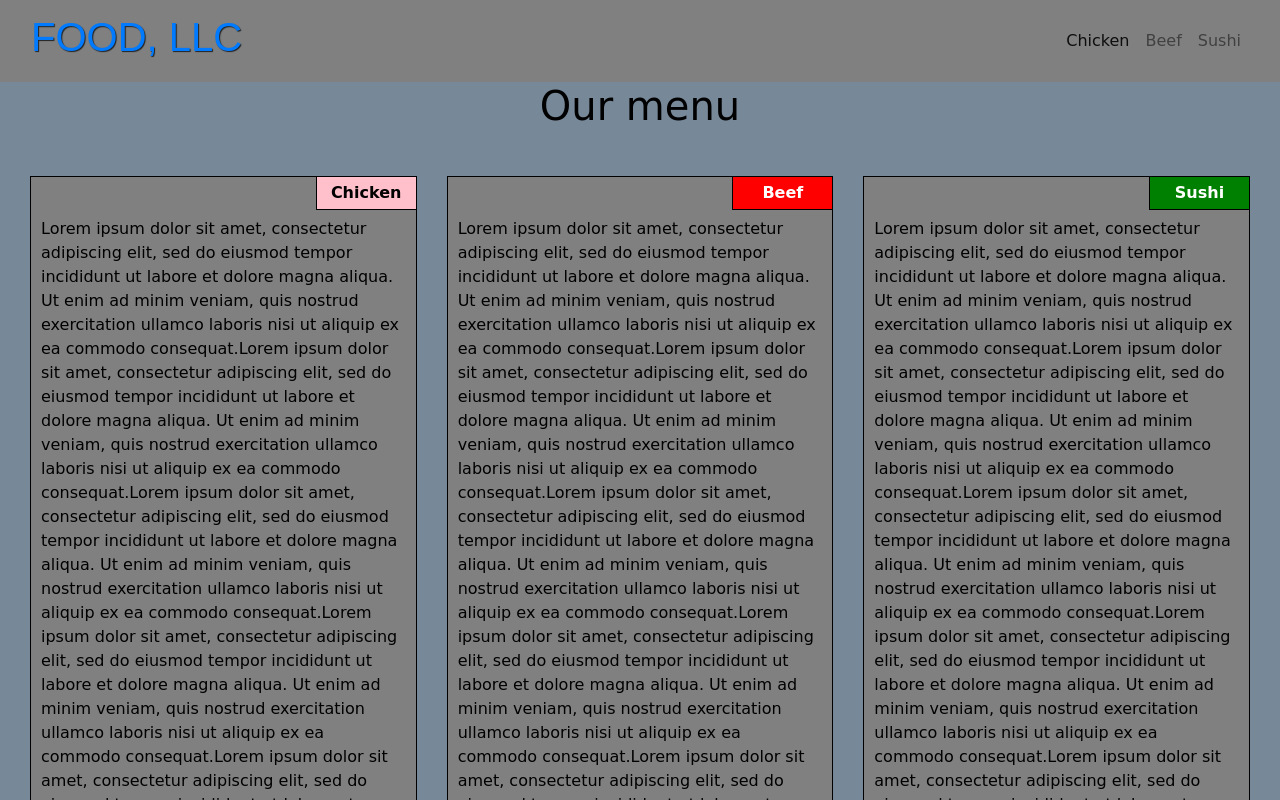
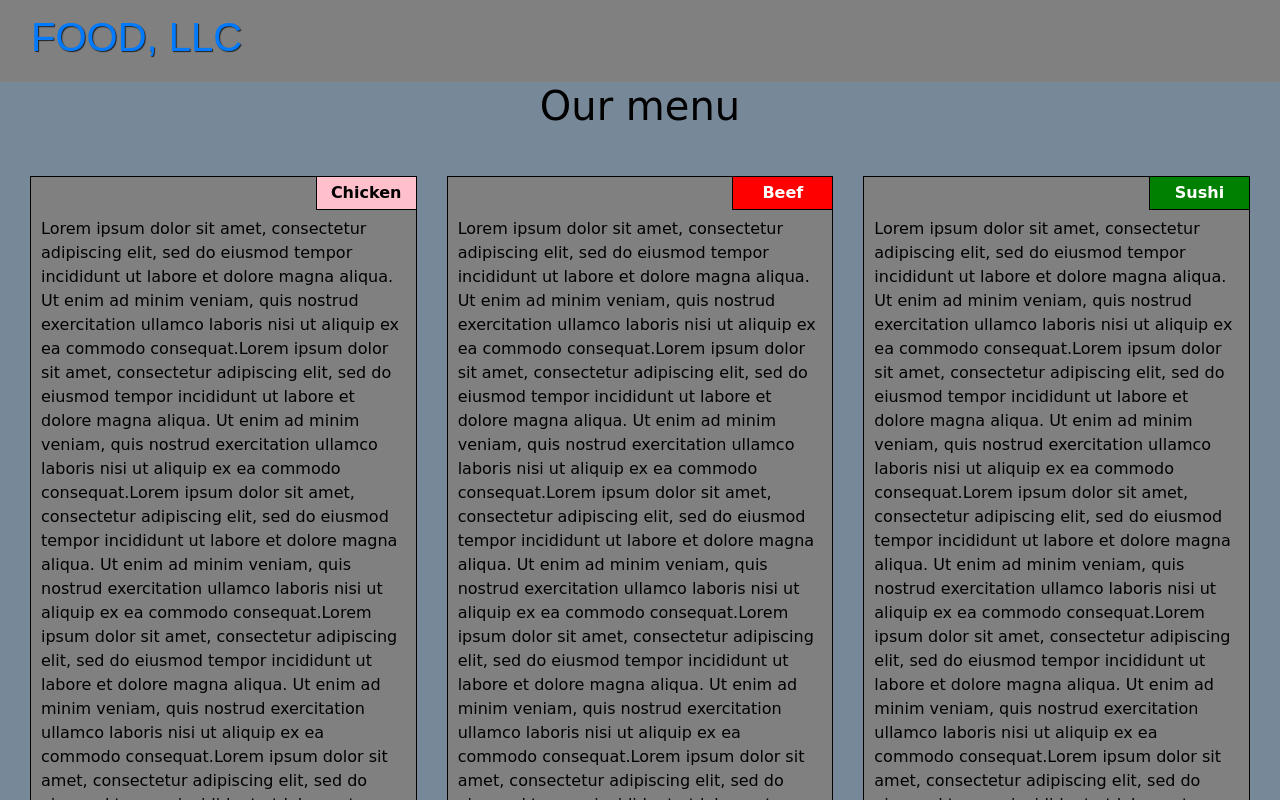
Before and after one commit to chalkinanatalya/module3, a plain HTML site: page index.html in a window 1280 px wide. Shown: the top 800 px of the page. Drawn offline with nearby package versions, Linux system fonts and the light colour scheme.

Commit message:
Update index.html

```diff
--- a/index.html
+++ b/index.html
@@ -20,8 +20,8 @@
                 <button class="navbar-toggler" type="button" data-toggle="collapse" data-target="#navbarNav" aria-controls="navbarNav" aria-expanded="false" aria-label="Toggle navigation">
                     <span class="navbar-toggler-icon"></span>
                 </button>
-                <div class="collapse navbar-collapse d-lg-none d-md-none" id="navbarNav">
-                    <ul class="navbar-nav ml-auto">
+                <div class="collapse navbar-collapse" id="navbarNav">
+                    <ul class="navbar-nav ml-auto d-lg-none d-md-none">
                         <li class="nav-item active">
                             <a class="nav-link" href="#chiken">Chicken <span class="sr-only">(current)</span></a>
                         </li>
```
